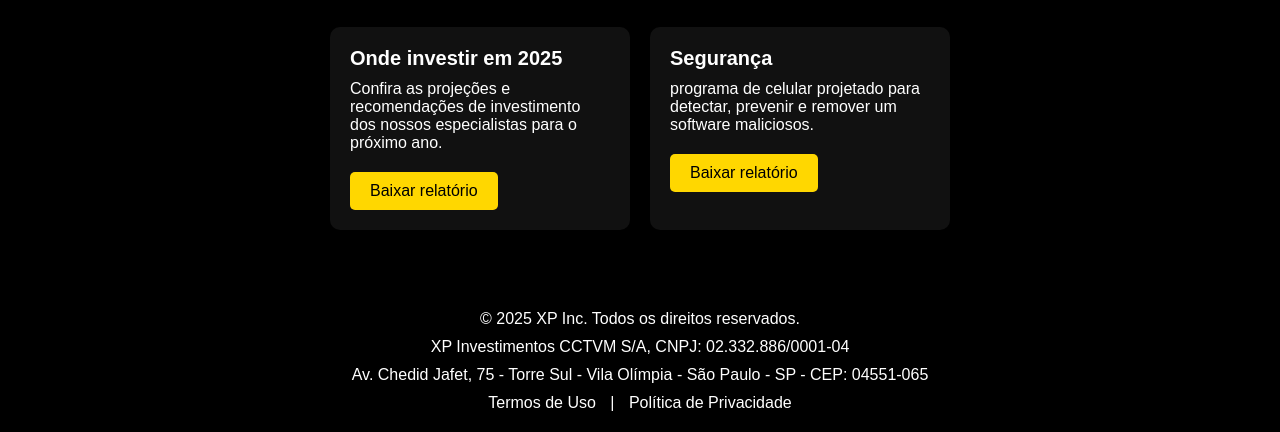
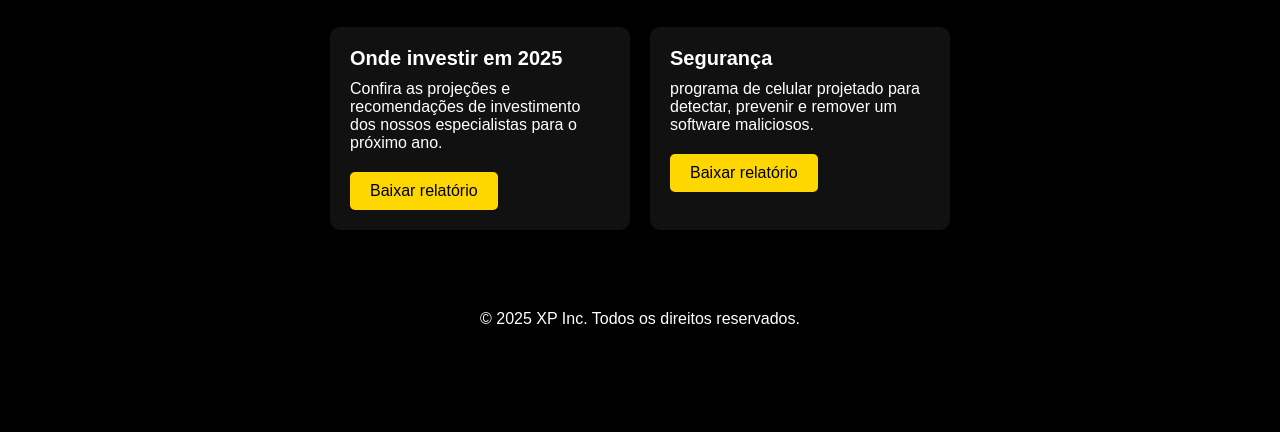
Before and after one commit to verificado7/xp, a plain HTML site: page index.html in a window 1280 px wide. Shown: the part 776-1208 px from the top of the page. After the commit the page ends 1134 px from the top, so only its background shows below. Drawn offline with Linux system fonts and the light colour scheme.

Commit message:
Update index.html

```diff
--- a/index.html
+++ b/index.html
@@ -408,10 +408,7 @@
         </div>
     </div>
     <footer>
-        <p>© 2025 XP Inc. Todos os direitos reservados.</p>
-        <p>XP Investimentos CCTVM S/A, CNPJ: 02.332.886/0001-04</p>
-        <p>Av. Chedid Jafet, 75 - Torre Sul - Vila Olímpia - São Paulo - SP - CEP: 04551-065</p>
-        <a href="#">Termos de Uso</a> | <a href="#">Política de Privacidade</a>
+        <p>© 2025 XP Inc. Todos os direitos reservados.</p
     </footer>
     <div id="splash-screen">
         <img src="img/splash.png" alt="Tela de Splash">
```
